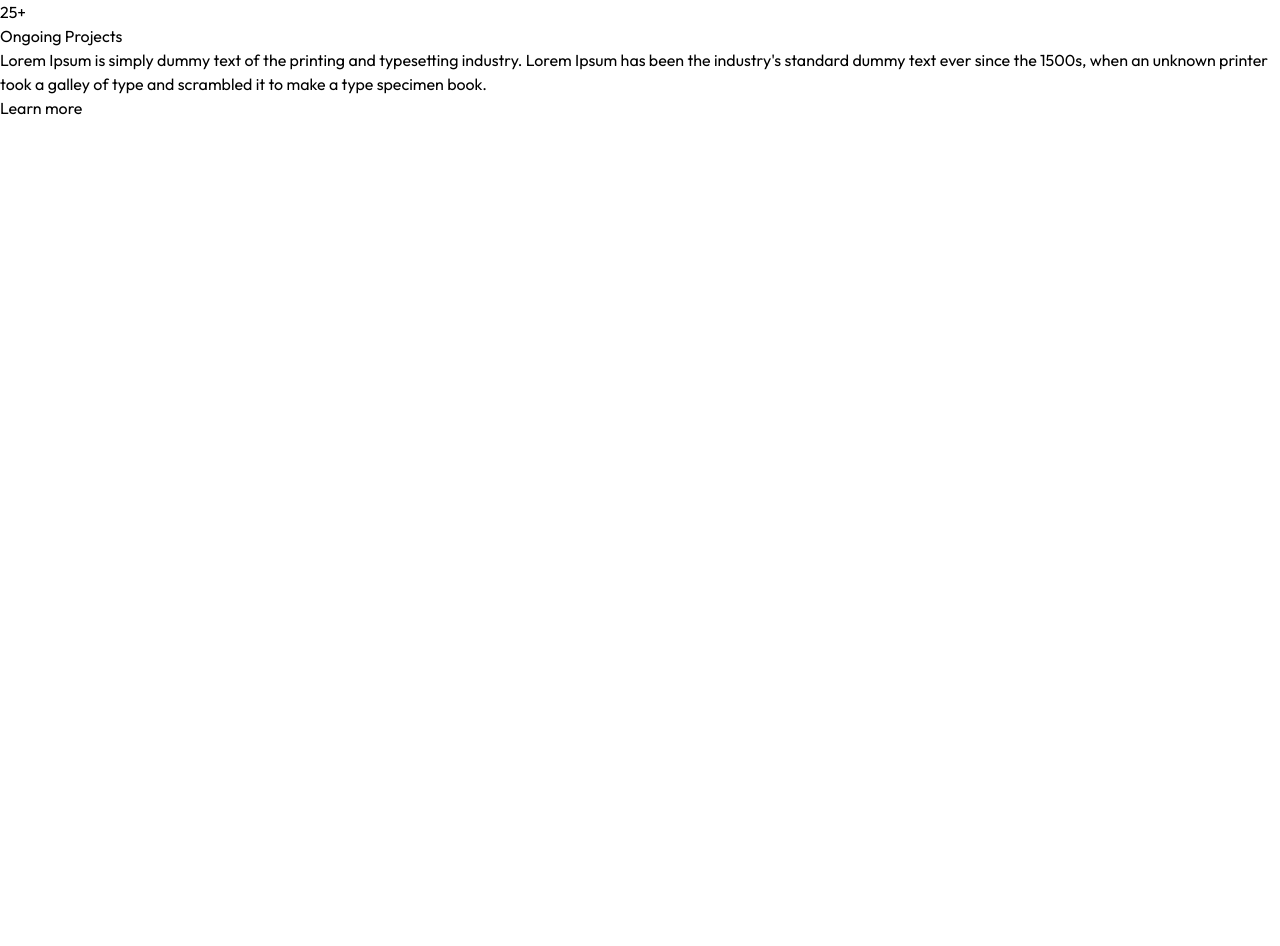
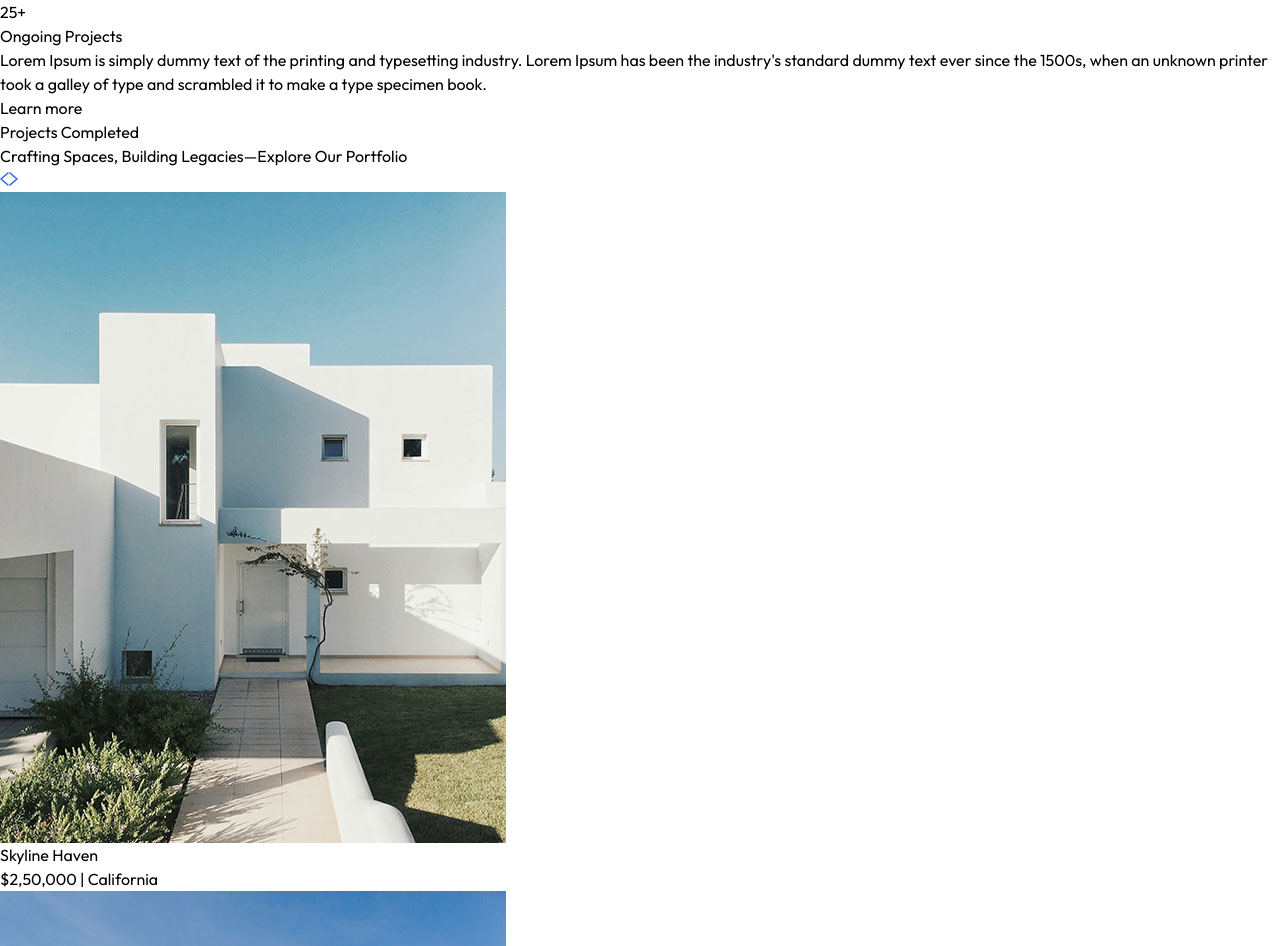
Before and after one commit to SaikatKarar/Estate---Real-Estate-Website_10-11-24, a React (Vite) app: page / in a window 1280 px wide. Shown: the part 1386-2332 px from the top of the page. Before the commit the page ends 1506 px from the top, so only its background shows below. Built offline with nearby package versions, Linux system fonts and the light colour scheme.

Commit message:
Add Project Section

```diff
--- a/src/App.jsx
+++ b/src/App.jsx
@@ -1,12 +1,14 @@
 import React from 'react'
 import Header from './components/Header'
 import About from './components/About'
+import Projects from './components/Projects'
 
 function App() {
   return (
     <div className='w-full overflow-hidden'>
       <Header />
       <About />
+      <Projects />
     </div>
   )
 }
--- /dev/null
+++ b/src/components/Projects.jsx
@@ -0,0 +1,70 @@
+import React, { useEffect, useState } from 'react'
+import { assets, projectsData } from './../assets/assets';
+
+const Projects = () => {
+
+    const [currentIndex, setCurrentIndex] = useState(0);
+    const [cardsToShow, setCardsToShow] = useState(1);
+
+    useEffect(() => {
+        const updateCardsToShow = () => {
+            if (window.innerWidth >= 1024) {
+                setCardsToShow(projectsData.length)
+            } else {
+                setCardsToShow(1)
+            };
+        }
+        updateCardsToShow();
+
+        window.addEventListener('resize', updateCardsToShow);
+        return () => window.removeEventListener('resize', updateCardsToShow);
+    }, [])
+
+    const nextProject = () => {
+        setCurrentIndex((prevIndex) => (prevIndex + 1) % projectsData.length)
+    }
+    const prevProject = () => {
+        setCurrentIndex((prevIndex) => prevIndex === 0 ? projectsData.length - 1 : prevIndex - 1)
+    }
+
+    return (
+        <>
+            <div className='container mx-auto py-4 pt-20 px-6 md:px-20 lg:px-32 my-20 w-full overflow-hidden'>
+                <div className='flex flex-col items-center justify-center'>
+                    <h1 className='text-2xl sm:text-4xl font-bold mb-2'>Projects <span className='underline underline-offset-4 decoration-1 under font-light'>Completed</span></h1>
+                    <p className='text-gray-500 max-w-80 text-center mb-8'>Crafting Spaces, Building Legacies—Explore Our Portfolio</p>
+                </div>
+
+                {/* Slider Buttons */}
+
+                <div className='flex justify-end items-center mb-8'>
+                    <button onClick={prevProject} className='p-3 bg-gray-200 rounded mr-2' aria-label='Previous Project'>
+                        <img src={assets.left_arrow} alt="Previous" />
+                    </button>
+                    <button onClick={nextProject} className='p-3 bg-gray-200 rounded mr-2' aria-label='Next Project'>
+                        <img src={assets.right_arrow} alt="Next" />
+                    </button>
+                </div>
+
+                {/* Project Slider Container */}
+                <div className='overflow-hidden'>
+                    <div className='flex gap-8 transition-transform duration-500 ease-in-out' style={{ transform: `translateX(-${(currentIndex * 100) / cardsToShow}%)` }}>
+                        {projectsData.map((project, index) => (
+                            <div key={index} className='relative flex-shrink-0 w-full sm:w-1/4'>
+                                <img src={project.image} alt={project.title} className='w-full h-auto mb-14' />
+                                <div className='absolute left-0 right-0 bottom-5 flex justify-center'>
+                                    <div className='inline-block bg-white w-3/4 px-4 py-2 shadow-md'>
+                                        <h2 className='text-xl font-semibold text-gray-800'>{project.title}</h2>
+                                        <p className='text-gray-500 text-sm'>{project.price} <span>|</span> {project.location}</p>
+                                    </div>
+                                </div>
+                            </div>
+                        ))}
+                    </div>
+                </div>
+            </div>
+        </>
+    )
+}
+
+export default Projects
```
